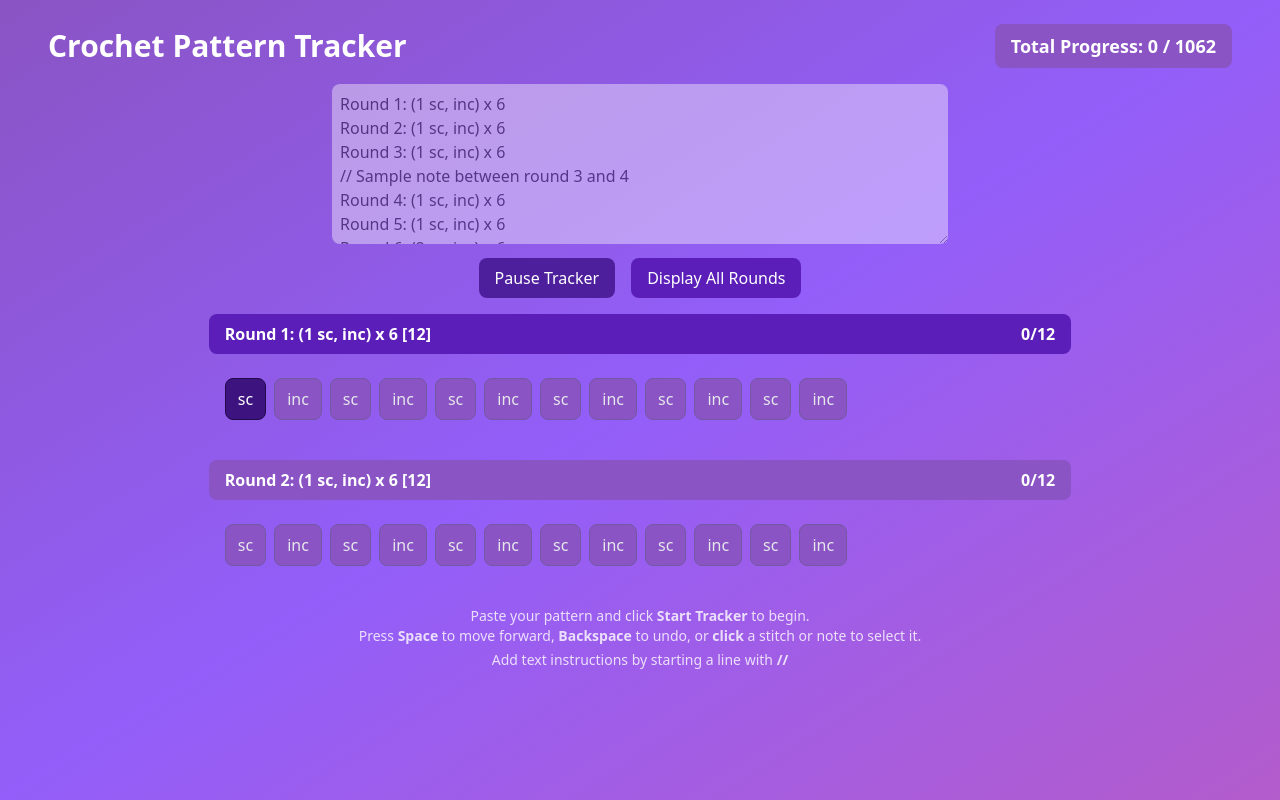
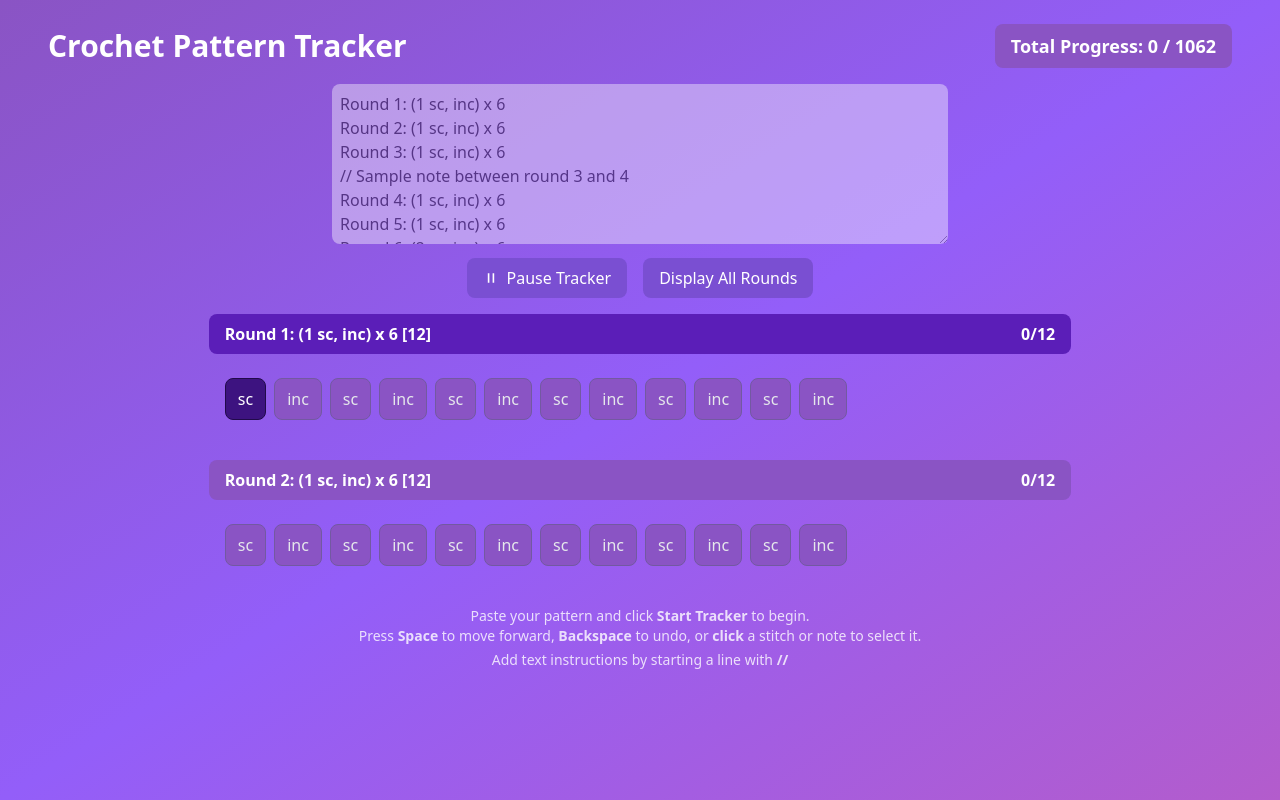
Before and after one commit to smsilo/pattern-tracker, a React (Create React App) app: page / in a window 1280 px wide. Both pictures are taken after a click on the button "Start Tracker". Built offline with nearby package versions, Linux system fonts and the light colour scheme.

Commit message:
Update button colors to softer purple #7a4fd2

```diff
--- a/src/App.js
+++ b/src/App.js
@@ -1,3 +1,5 @@
+// START OF FILE
+
 import React, { useState, useEffect, useCallback } from "react";
 
 const generatePattern = () => {
@@ -58,6 +60,27 @@ const parsePattern = (pattern) => {
   });
 };
 
+function Icon({ type }) {
+  const icons = {
+    play: (
+      <svg className="w-4 h-4 mr-2 fill-white" viewBox="0 0 20 20">
+        <path d="M4 4l12 6-12 6z" />
+      </svg>
+    ),
+    pause: (
+      <svg className="w-4 h-4 mr-2 fill-white" viewBox="0 0 20 20">
+        <path d="M6 4h2v12H6zm6 0h2v12h-2z" />
+      </svg>
+    ),
+    restart: (
+      <svg className="w-4 h-4 mr-2 fill-white" viewBox="0 0 24 24">
+        <path d="M12 4V1L8 5l4 4V6c3.31 0 6 2.69 6 6s-2.69 6-6 6-6-2.69-6-6H4c0 4.42 3.58 8 8 8s8-3.58 8-8-3.58-8-8-8z" />
+      </svg>
+    ),
+  };
+  return icons[type] || null;
+}
+
 function App() {
   const [pattern, setPattern] = useState(generatePattern());
   const [steps, setSteps] = useState([]);
@@ -65,6 +88,7 @@ function App() {
   const [stitchIndex, setStitchIndex] = useState(0);
   const [showAll, setShowAll] = useState(false);
   const [trackingStarted, setTrackingStarted] = useState(false);
+  const [trackingPaused, setTrackingPaused] = useState(false);
 
   useEffect(() => {
     setSteps(parsePattern(pattern));
@@ -89,22 +113,37 @@ function App() {
       .reduce((sum, step) => sum + step.totalStitches, 0) +
     (!current?.isNote ? Math.min(stitchIndex, current?.stitches.length) : 0);
 
-  const toggleTracking = () => {
-    if (!trackingStarted) {
+  const startTracker = () => {
     setSteps(parsePattern(pattern));
     setIndex(0);
     setStitchIndex(0);
-    }
-    setTrackingStarted((prev) => !prev);
+    setTrackingStarted(true);
+    setTrackingPaused(false);
+  };
+
+  const pauseTracker = () => {
+    setTrackingPaused(true);
+  };
+
+  const resumeTracker = () => {
+    const newSteps = parsePattern(pattern);
+    const currentStep = steps[index];
+    const matchIndex = newSteps.findIndex((step) =>
+      currentStep?.isNote
+        ? step.isNote && step.instruction === currentStep.instruction
+        : !step.isNote && step.raw === currentStep.raw
+    );
+    setSteps(newSteps);
+    setIndex(matchIndex !== -1 ? matchIndex : 0);
+    setTrackingPaused(false);
   };
 
   const handleKeyPress = useCallback(
     (e) => {
-      if (!trackingStarted || !current) return;
+      if (!trackingStarted || trackingPaused || !current) return;
 
       if (e.key === " ") {
         e.preventDefault();
-
         if (!current.isNote && stitchIndex + 1 < current.stitches.length) {
           setStitchIndex((s) => s + 1);
         } else if (index < steps.length - 1) {
@@ -113,7 +152,6 @@ function App() {
         }
       } else if (e.key === "Backspace") {
         e.preventDefault();
-
         if (!current.isNote && stitchIndex > 0) {
           setStitchIndex((s) => s - 1);
         } else if (index > 0) {
@@ -123,7 +161,7 @@ function App() {
         }
       }
     },
-    [trackingStarted, current, index, stitchIndex, steps]
+    [trackingStarted, trackingPaused, current, index, stitchIndex, steps]
   );
 
   useEffect(() => {
@@ -132,19 +170,20 @@ function App() {
   }, [handleKeyPress]);
 
   const handleClick = (stepIndex, stitchIdx = 0) => {
-    if (!trackingStarted) return;
+    if (!trackingStarted || trackingPaused) return;
     setIndex(stepIndex);
     setStitchIndex(stitchIdx);
   };
 
   const handlePatternChange = (e) => {
     setPattern(e.target.value);
-    setTrackingStarted(false); // reset tracking if edited
+    if (trackingStarted && !trackingPaused) {
+      pauseTracker();
+    }
   };
 
   return (
     <div className="min-h-screen flex flex-col items-center bg-gradient-to-br from-[#8a54c4] via-[#935ef9] to-[#b35ccc] text-white p-6">
-      {/* Header */}
       <div className="flex w-full justify-between items-center px-6 mb-4">
         <h1 className="text-3xl font-bold">Crochet Pattern Tracker</h1>
         <h2 className="text-lg font-semibold bg-[#8a54c4] px-4 py-2 rounded-lg">
@@ -152,11 +191,10 @@ function App() {
         </h2>
       </div>
 
-      {/* Textarea with glow when NOT tracking */}
       <div className="w-[50%] relative mb-2">
         <textarea
           className={`w-full p-2 text-black rounded-lg resize-y transition-all duration-300 ${
-            trackingStarted
+            trackingStarted && !trackingPaused
               ? "opacity-40 shadow-none"
               : "opacity-100 shadow-[0_0_8px_2px_rgba(255,255,255,0.3)]"
           }`}
@@ -167,40 +205,72 @@ function App() {
         />
       </div>
 
-      {/* Buttons */}
-      <div className="flex gap-4 mb-4">
+      <div className="flex gap-4 mb-4 flex-wrap">
+        {!trackingStarted && (
           <button
-          onClick={toggleTracking}
-          className="bg-[#4e1f9d] px-4 py-2 rounded-lg"
+            onClick={startTracker}
+            className="bg-[#7a4fd2] px-4 py-2 rounded-lg flex items-center"
           >
-          {trackingStarted ? "Pause Tracker" : "Start Tracker"}
+            Start Tracker
+          </button>
+        )}
+
+        {trackingStarted && !trackingPaused && (
+          <button
+            onClick={pauseTracker}
+            className="bg-[#7a4fd2] px-4 py-2 rounded-lg flex items-center"
+          >
+            <Icon type="pause" />
+            Pause Tracker
+          </button>
+        )}
+
+        {trackingStarted && trackingPaused && (
+          <>
+            <button
+              onClick={resumeTracker}
+              className="bg-[#7a4fd2] px-4 py-2 rounded-lg flex items-center"
+            >
+              <Icon type="play" />
+              Resume Tracker
             </button>
             <button
+              onClick={startTracker}
+              className="bg-[#7a4fd2] px-4 py-2 rounded-lg flex items-center"
+            >
+              <Icon type="restart" />
+              Restart Tracker
+            </button>
+          </>
+        )}
+
+        <button
+          disabled={!trackingStarted || trackingPaused}
           onClick={() => setShowAll((v) => !v)}
-          className="bg-[#5b1eb8] px-4 py-2 rounded-lg"
+          className={`px-4 py-2 rounded-lg ${
+            trackingStarted && !trackingPaused
+              ? "bg-[#7a4fd2]"
+              : "bg-[#7a4fd2] opacity-40 cursor-not-allowed"
+          }`}
         >
           {showAll ? "Hide Extra Rounds" : "Display All Rounds"}
         </button>
       </div>
 
-      {/* Tracker Paused Message */}
-      {!trackingStarted && (
+      {trackingStarted && trackingPaused && (
         <div className="text-sm bg-white bg-opacity-10 text-center text-white py-2 rounded-md mb-4 w-[70%]">
-          🧵 Tracker is paused. Click <strong>Start Tracker</strong> to begin.
+          🧵 Tracker is paused. Click <strong>Resume</strong> or <strong>Restart</strong> to continue.
         </div>
       )}
 
-      {/* Tracker */}
       <div className="w-[70%] space-y-6">
         {displaySteps.map((step, i) => {
           const stepIndex = steps.indexOf(step);
           const isCompleted = stepIndex < index;
           const isCurrent = stepIndex === index;
-
-          const dimmed = !trackingStarted || isCompleted;
+          const dimmed = !trackingStarted || trackingPaused || isCompleted;
           const opacity = dimmed ? "opacity-50" : "opacity-100";
-          const highlightCurrent = trackingStarted && isCurrent;
-
+          const highlightCurrent = trackingStarted && !trackingPaused && isCurrent;
           const containerClass = highlightCurrent
             ? "bg-[#5b1eb8]"
             : "bg-[#8a54c4]";
@@ -263,7 +333,6 @@ function App() {
         })}
       </div>
 
-      {/* Help Text */}
       <p className="mt-6 text-sm opacity-80">
         Paste your pattern and click <strong>Start Tracker</strong> to begin.
       </p>
```
Lines whose indentation alone changed are shown as unchanged.
